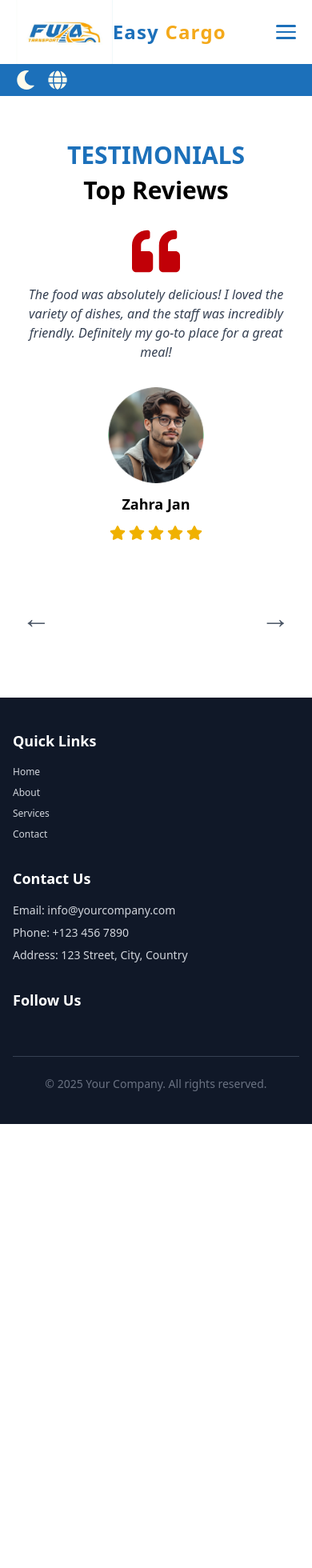
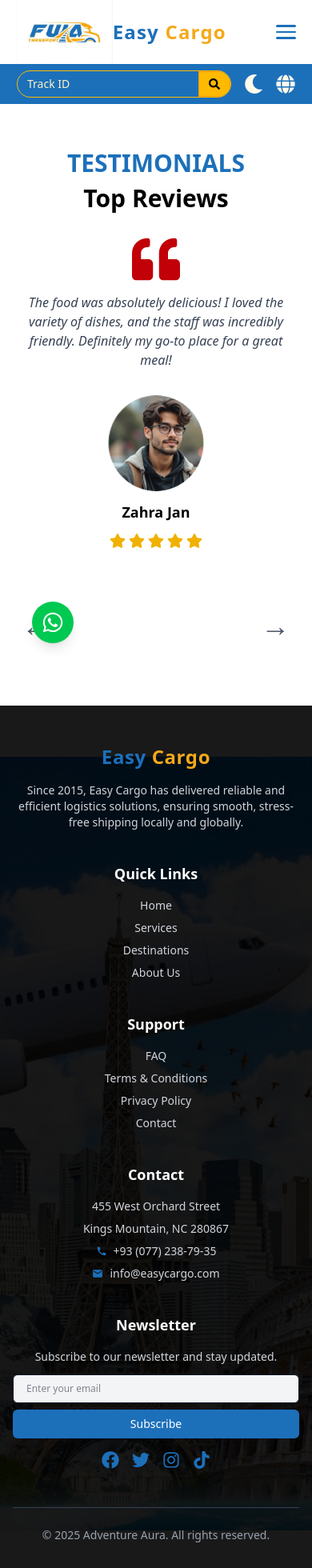
Before and after one commit to AnwarMohammadi2001/EasyCargo, a React (Vite) app: page /gallery in a window 390 px wide. Shown: the top 1960 px of the page at 80% size. Before the commit the page ends 1405 px from the top, so only its background shows below. Built offline with nearby package versions, Linux system fonts and the light colour scheme.

Commit message:
finsish responsive

```diff
--- a/src/components/Footer.jsx
+++ b/src/components/Footer.jsx
@@ -1,92 +1,123 @@
 import React from "react";
+import { FaFacebook, FaTwitter, FaInstagram, FaTiktok } from "react-icons/fa";
+import { MdCall, MdEmail } from "react-icons/md";
 
 const Footer = () => {
   return (
-    <footer className="bg-gray-900 text-gray-300 py-10 px-4">
-      <div className="max-w-7xl mx-auto grid grid-cols-1 md:grid-cols-3 gap-8 border-b border-gray-700 pb-10">
+    <footer
+      style={{
+        backgroundImage: "url('map.jpg')",
+        backgroundPosition: "center",
+        backgroundRepeat: "no-repeat",
+      }}
+    >
+      {/* Overlay color */}
+      <div className="bg-black/90 bg-opacity-50 text-white py-12 px-4 sm:px-6 lg:px-8">
+        <div className="max-w-7xl mx-auto grid grid-cols-1 sm:grid-cols-2 md:grid-cols-3 lg:grid-cols-5 gap-10">
+          {/* Logo and Socials */}
+          <div className="text-center sm:text-left">
+            <h1 className="text-2xl sm:text-3xl lg:text-4xl font-bold tracking-wide text-[#1C70BA]">
+              Easy <span className="text-[#F4A91A]">Cargo</span>
+            </h1>
+            <p className="mt-4 text-sm text-gray-300">
+              Since 2015, Easy Cargo has delivered reliable and efficient
+              logistics solutions, ensuring smooth, stress-free shipping locally
+              and globally.
+            </p>
+          </div>
+
           {/* Quick Links */}
-        <div>
-          <h4 className="text-lg font-semibold mb-4 text-white">Quick Links</h4>
-          <ul className="space-y-2">
-            <li>
-              <a href="/" className="hover:text-white transition-colors">
-                Home
+          <div className="text-center sm:text-left">
+            <h2 className="text-lg font-semibold mb-4">Quick Links</h2>
+            <ul className="space-y-2 text-sm text-gray-300">
+              {["Home", "Services", "Destinations", "About Us"].map(
+                (item, i) => (
+                  <li key={i}>
+                    <a href="#" className="hover:text-white">
+                      {item}
                     </a>
                   </li>
-            <li>
-              <a href="/about" className="hover:text-white transition-colors">
-                About
+                )
+              )}
+            </ul>
+          </div>
+
+          {/* Support Links */}
+          <div className="text-center sm:text-left">
+            <h2 className="text-lg font-semibold mb-4">Support</h2>
+            <ul className="space-y-2 text-sm text-gray-300">
+              {["FAQ", "Terms & Conditions", "Privacy Policy", "Contact"].map(
+                (item, i) => (
+                  <li key={i}>
+                    <a href="#" className="hover:text-white">
+                      {item}
                     </a>
                   </li>
-            <li>
-              <a
-                href="/services"
-                className="hover:text-white transition-colors"
-              >
-                Services
-              </a>
-            </li>
-            <li>
-              <a href="/contact" className="hover:text-white transition-colors">
-                Contact
-              </a>
-            </li>
+                )
+              )}
             </ul>
           </div>
 
           {/* Contact Info */}
-        <div>
-          <h4 className="text-lg font-semibold mb-4 text-white">Contact Us</h4>
-          <ul className="space-y-2 text-sm">
-            <li>Email: info@yourcompany.com</li>
-            <li>Phone: +123 456 7890</li>
-            <li>Address: 123 Street, City, Country</li>
-          </ul>
+          <div className="text-center sm:text-left">
+            <h2 className="text-lg font-semibold mb-4">Contact</h2>
+            <div className="space-y-2 text-sm text-gray-300">
+              <p>455 West Orchard Street</p>
+              <p>Kings Mountain, NC 280867</p>
+              <div className="flex items-center justify-center sm:justify-start gap-2 mt-2">
+                <MdCall className="text-primary" />
+                <a href="tel:+93772387935" className="hover:text-white">
+                  +93 (077) 238-79-35
+                </a>
               </div>
-
-        {/* Social Media */}
-        <div>
-          <h4 className="text-lg font-semibold mb-4 text-white">Follow Us</h4>
-          <div className="flex space-x-4">
-            <a
-              href="https://facebook.com"
-              target="_blank"
-              rel="noreferrer"
-              className="hover:text-blue-500"
-            >
-              <i className="fab fa-facebook-f text-xl"></i>
-            </a>
-            <a
-              href="https://twitter.com"
-              target="_blank"
-              rel="noreferrer"
-              className="hover:text-sky-400"
-            >
-              <i className="fab fa-twitter text-xl"></i>
-            </a>
-            <a
-              href="https://linkedin.com"
-              target="_blank"
-              rel="noreferrer"
-              className="hover:text-blue-300"
-            >
-              <i className="fab fa-linkedin-in text-xl"></i>
-            </a>
-            <a
-              href="https://instagram.com"
-              target="_blank"
-              rel="noreferrer"
-              className="hover:text-pink-400"
-            >
-              <i className="fab fa-instagram text-xl"></i>
+              <div className="flex items-center justify-center sm:justify-start gap-2">
+                <MdEmail className="text-primary" />
+                <a href="mailto:example@gmail.com" className="hover:text-white">
+                  info@easycargo.com
                 </a>
               </div>
             </div>
           </div>
 
-      {/* Copyright */}
-      <div className="text-center text-sm text-gray-500 mt-6">
-        &copy; {new Date().getFullYear()} Your Company. All rights reserved.
+          {/* Newsletter */}
+          <div className="text-center sm:text-left">
+            <h2 className="text-lg font-semibold mb-4">Newsletter</h2>
+            <p className="text-sm text-gray-300 mb-3">
+              Subscribe to our newsletter and stay updated.
+            </p>
+            <form className="flex flex-col  sm:items-center gap-2 w-full">
+              <input
+                type="email"
+                placeholder="Enter your email"
+                className="flex-1 w-full px-4 py-2 rounded-md text-gray-900 border bg-gray-100 focus:outline-none"
+              />
+              <button
+                type="submit"
+                className="w-full  bg-primary hover:bg-primary/90 text-white py-2 px-4 rounded-md text-sm transition"
+              >
+                Subscribe
+              </button>
+            </form>
+            <div className="flex justify-center sm:justify-start gap-4 mt-4 text-primary">
+              {[FaFacebook, FaTwitter, FaInstagram, FaTiktok].map((Icon, i) => (
+                <a key={i} href="#" aria-label={`Social icon ${i + 1}`}>
+                  <Icon
+                    size={22}
+                    className="hover:text-white transition-colors duration-300 cursor-pointer"
+                  />
+                </a>
+              ))}
+            </div>
+          </div>
+        </div>
+
+        {/* Bottom line */}
+        <div className="mt-12 border-t border-gray-700 pt-6 text-center text-sm text-gray-400 max-w-4xl mx-auto">
+          <p>
+            &copy; {new Date().getFullYear()} Adventure Aura. All rights
+            reserved.
+          </p>
+        </div>
       </div>
     </footer>
   );
--- a/src/components/Navbar/Navbar.jsx
+++ b/src/components/Navbar/Navbar.jsx
@@ -1,6 +1,6 @@
 import React, { useEffect, useState } from "react";
 import { Link, useLocation } from "react-router-dom";
-import { FaSun, FaMoon, FaGlobe } from "react-icons/fa";
+import { FaSun, FaMoon, FaGlobe, FaSearch } from "react-icons/fa";
 import { useDispatch, useSelector } from "react-redux";
 import { toggleDarkMode } from "../../redux/darkModeSlice";
 import { toggleLanguage } from "../../redux/languageSlice";
@@ -20,6 +20,14 @@ const Navbar = ({ isNavOpen, toggleNav }) => {
   const iconClass = darkMode ? "text-amber-500" : "text-amber-50";
   const [isScrolled, setIsScrolled] = useState(false);
   const location = useLocation();
+  const [trackingId, setTrackingId] = useState("");
+
+  const handleSearch = () => {
+    if (trackingId.trim() !== "") {
+      alert(`Searching for: ${trackingId}`);
+      setTrackingId("");
+    }
+  };
 
   useEffect(() => {
     const handleScroll = () => {
@@ -36,7 +44,7 @@ const Navbar = ({ isNavOpen, toggleNav }) => {
         isScrolled ? "fixed top-0 left-0 shadow-md" : "relative"
       }`}
     >
-      <div className="flex items-center px-5 md:px-10 lg:px-24 justify-between py-2">
+      <div className="flex items-center  px-5 md:px-10 lg:px-24 justify-center md:justify-between py-2">
         {/* Desktop Nav */}
         <ul className="hidden md:flex space-x-10 py-1.5 font-medium">
           {navItems.map((item) => {
@@ -68,8 +76,26 @@ const Navbar = ({ isNavOpen, toggleNav }) => {
           })}
         </ul>
 
-        {/* Icons */}
-        <div className="flex space-x-4">
+        {/* Icons + Search (Desktop) */}
+        <div className="flex items-center gap-4">
+          {/* Search Box */}
+          <div className="flex items-center border border-amber-400 rounded-full overflow-hidden">
+            <input
+              type="text"
+              placeholder="Track ID"
+              value={trackingId}
+              onChange={(e) => setTrackingId(e.target.value)}
+              className="px-3 py-1.5 text-sm bg-transparent text-white placeholder:text-amber-100 focus:outline-none"
+            />
+            <button
+              onClick={handleSearch}
+              className="bg-amber-400 px-3 py-2 border border-amber-500 hover:bg-amber-500 text-black"
+            >
+              <FaSearch size={14} />
+            </button>
+          </div>
+
+          {/* Dark Mode Toggle */}
           {darkMode ? (
             <FaSun
               className={`w-6 h-6 cursor-pointer ${iconClass}`}
@@ -81,6 +107,8 @@ const Navbar = ({ isNavOpen, toggleNav }) => {
               onClick={() => dispatch(toggleDarkMode())}
             />
           )}
+
+          {/* Language Toggle */}
           <FaGlobe
             className={`w-6 h-6 cursor-pointer ${iconClass}`}
             onClick={() => dispatch(toggleLanguage())}
@@ -112,6 +140,25 @@ const Navbar = ({ isNavOpen, toggleNav }) => {
             );
           })}
         </ul>
+
+        {/* Mobile Search Box */}
+        <div className="px-6 pb-4">
+          <div className="flex items-center border border-amber-400 rounded-md overflow-hidden">
+            <input
+              type="text"
+              placeholder="Track ID"
+              value={trackingId}
+              onChange={(e) => setTrackingId(e.target.value)}
+              className="px-2 py-1 w-full text-sm bg-transparent text-white placeholder:text-amber-100 focus:outline-none"
+            />
+            <button
+              onClick={handleSearch}
+              className="bg-amber-400 px-2 py-1 hover:bg-amber-500 text-black"
+            >
+              <FaSearch size={16} />
+            </button>
+          </div>
+        </div>
       </div>
     </nav>
   );
--- a/src/layout/Layout.jsx
+++ b/src/layout/Layout.jsx
@@ -4,12 +4,12 @@ import Navbar from "../components/Navbar/Navbar";
 import Header from "../components/Navbar/Header";
 import Footer from "../components/Footer";
 import { IoMdArrowRoundUp } from "react-icons/io";
+import { FaWhatsapp } from "react-icons/fa";
 
 const Layout = () => {
   const [isNavOpen, setIsNavOpen] = useState(false);
   const [isScrolled, setIsScrolled] = useState(false);
 
-  // Function to handle scroll event
   const handleScroll = () => {
     if (window.scrollY > 200) {
       setIsScrolled(true);
@@ -18,13 +18,11 @@ const Layout = () => {
     }
   };
 
-  // Add scroll event listener when the component is mounted
   useEffect(() => {
     window.addEventListener("scroll", handleScroll);
     return () => window.removeEventListener("scroll", handleScroll);
   }, []);
 
-  // Function to scroll to the top of the page
   const scrollToTop = () => {
     window.scrollTo({
       top: 0,
@@ -34,8 +32,9 @@ const Layout = () => {
 
   const toggleNav = () => setIsNavOpen((prev) => !prev);
   const closeNav = () => setIsNavOpen(false);
+
   return (
-    <div className=" relative dark:bg-zinc-900 transition-colors duration-500">
+    <div className="relative dark:bg-zinc-900 transition-colors duration-500">
       <header className="w-full transition-colors duration-500">
         <Header toggleNav={toggleNav} isNavOpen={isNavOpen} />
         <Navbar isNavOpen={isNavOpen} toggleNav={closeNav} />
@@ -44,8 +43,9 @@ const Layout = () => {
         <Outlet />
       </main>
       <Footer />
+
       {isScrolled && (
-        <div className="fixed bottom-10 z-50 right-10 ">
+        <div className="fixed bottom-10 z-50 right-10">
           <button
             onClick={scrollToTop}
             className="bg-[#ED8D1D] text-black dark:bg-gray-100 dark:text-slate-900 p-2 rounded-lg shadow-lg hover:text-white transition duration-300 cursor-pointer"
@@ -54,6 +54,18 @@ const Layout = () => {
           </button>
         </div>
       )}
+
+      {/* WhatsApp Contact Button */}
+      <div className="fixed bottom-10 z-50 left-10 bg-green-500 text-white p-3 rounded-full flex justify-center items-center shadow-lg hover:bg-green-600 transition duration-300">
+        <a
+          href="https://wa.me/93772387935" // Replace with your number
+          target="_blank"
+          rel="noopener noreferrer"
+          className=""
+        >
+          <FaWhatsapp size={28} />
+        </a>
+      </div>
     </div>
   );
 };
```
Also changed, not shown: public/map.jpg (added). Lines whose indentation alone changed are shown as unchanged.
